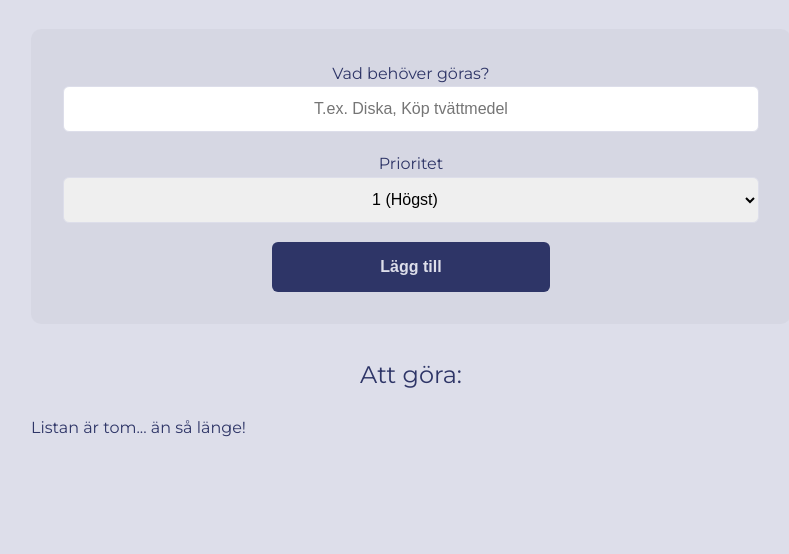
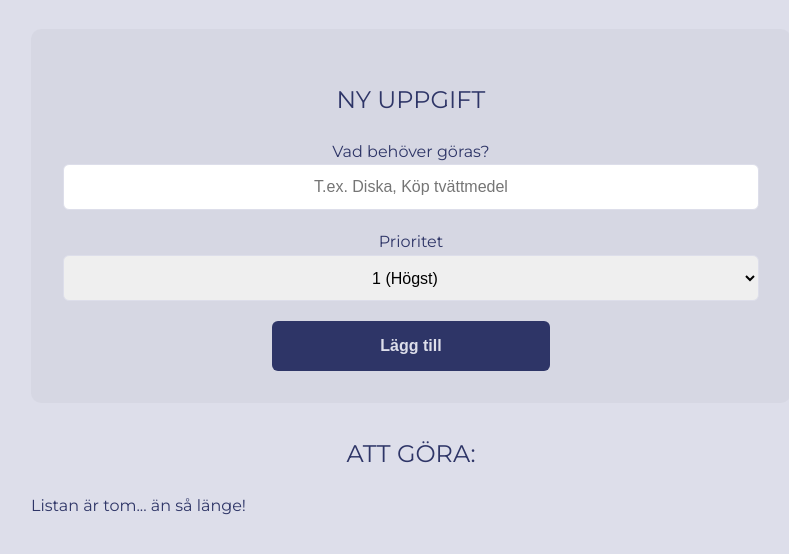
Before and after one commit to fridaruth/Laboration-2, a website built with Vite: page Lab 2/index.html in a window 1280 px wide. Shown: the part 96-650 px from the top of the page, without its empty margins (229-1018 px from the left). Built offline with nearby package versions, Linux system fonts and the light colour scheme.

Commit message:
Lägg till rubrik för ny uppgift i formuläret och justera h1 och h2

```diff
--- a/Lab 2/index.html
+++ b/Lab 2/index.html
@@ -21,6 +21,7 @@
     <section class="form-section">
       <form id="todo-form">
         <div class="input">
+          <h2>Ny uppgift</h2>
           <label for="task">Vad behöver göras?</label>
           <input type="text" id="task" placeholder="T.ex. Diska, Köp tvättmedel" name="task" required>
         </div>
--- a/Lab 2/src/css/style.css
+++ b/Lab 2/src/css/style.css
@@ -14,12 +14,12 @@ body {
 
 header {
     margin-bottom: 2rem;
-    text-transform: uppercase;
-}
+    }
 
 h1, h2 {
     text-align: center;
     font-weight: 400;
+    text-transform: uppercase;
 }
 
 .form-section {
```
Also changed, not shown: README.md (added), 1 other file.
